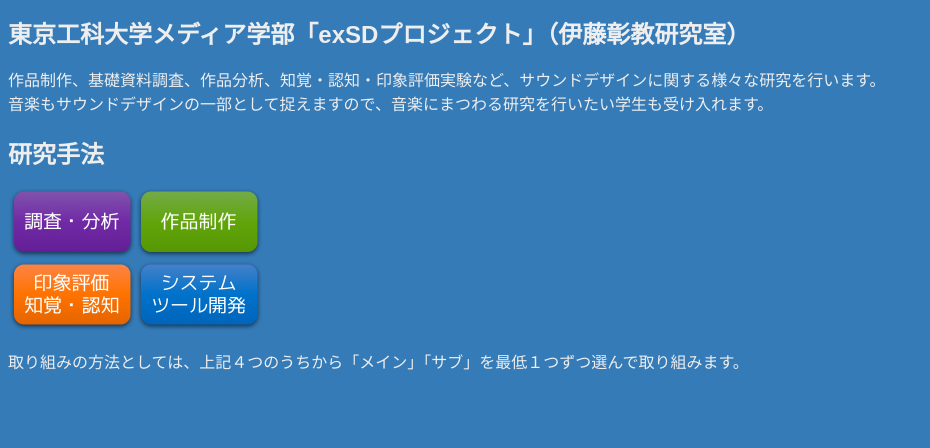
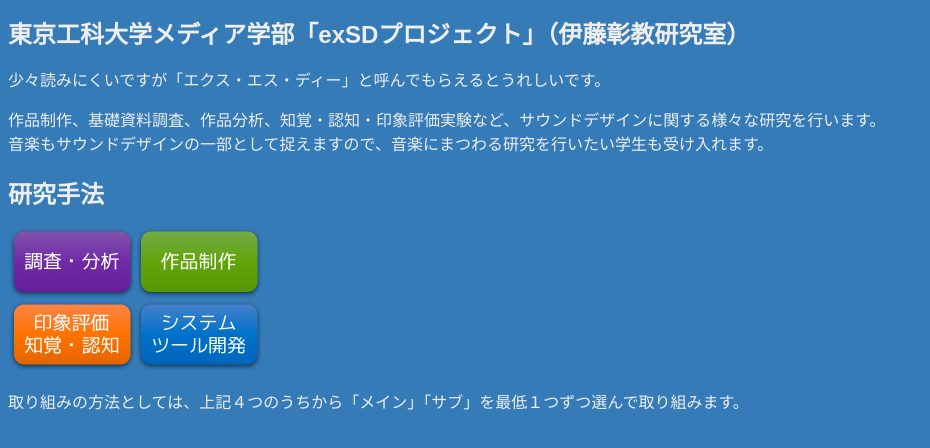
Before and after one commit to exsd-tut/exsd-tut.github.io, a plain HTML site: page index.html in a window 1280 px wide. Shown: the part 98-546 px from the top of the page, without its empty margins (0-930 px from the left). Drawn offline with Linux system fonts and the light colour scheme; a web font is replaced by a local one.

Commit message:
Update page

```diff
--- a/index.html
+++ b/index.html
@@ -19,7 +19,7 @@
 </center>
 
 <H2>東京工科大学メディア学部「exSDプロジェクト」（伊藤彰教研究室）</H2>
-
+<p>少々読みにくいですが「エクス・エス・ディー」と呼んでもらえるとうれしいです。</p>
 <p class="light">作品制作、基礎資料調査、作品分析、知覚・認知・印象評価実験など、サウンドデザインに関する様々な研究を行います。<br>
 音楽もサウンドデザインの一部として捉えますので、音楽にまつわる研究を行いたい学生も受け入れます。</p>
 
```
